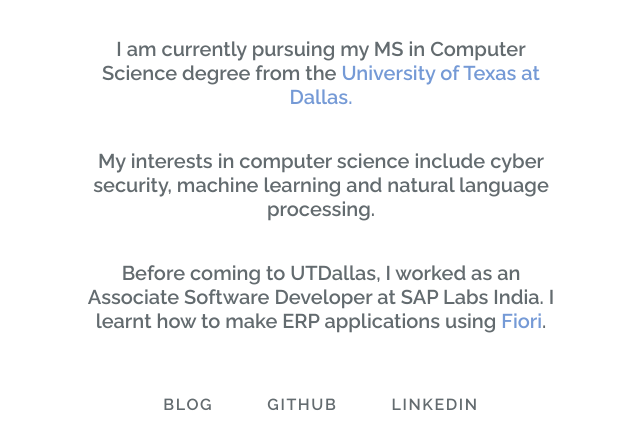
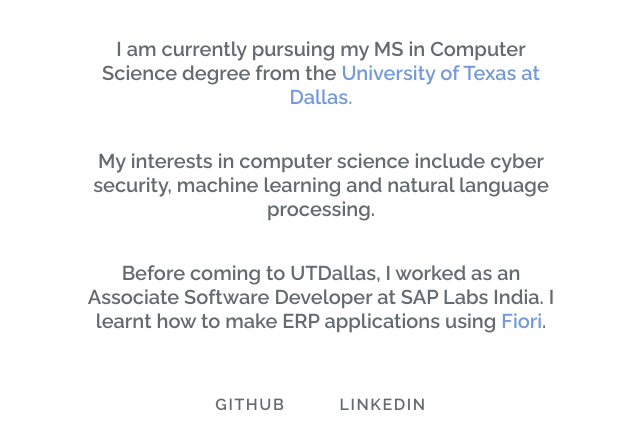
Before and after one commit to nambiarvijay/nambiarvijay.github.io, a plain HTML site: page index.html in a window 1280 px wide. Shown: the part 330-778 px from the top of the page, without its empty margins (319-959 px from the left). Drawn offline with Linux system fonts and the light colour scheme.

Commit message:
Remove dead link

```diff
--- a/index.html
+++ b/index.html
@@ -99,7 +99,7 @@
                     Before coming to UTDallas, I worked as an Associate Software Developer at SAP Labs India. I learnt how to make ERP applications using <a href="https://www.sap.com/products/fiori.html">Fiori</a>.
                 </p>
                  <div class="links contact">
-                    <a href="http://blog.nambiarvijay.com">Blog</a>
+                    <!-- <a href="http://blog.nambiarvijay.com">Blog</a> -->
                     <a href="http://github.com/nambiarvijay">Github</a>
                     <a href="http://www.linkedin.com/in/nambiarvijay93">LinkedIn</a>
                 </div>
```
